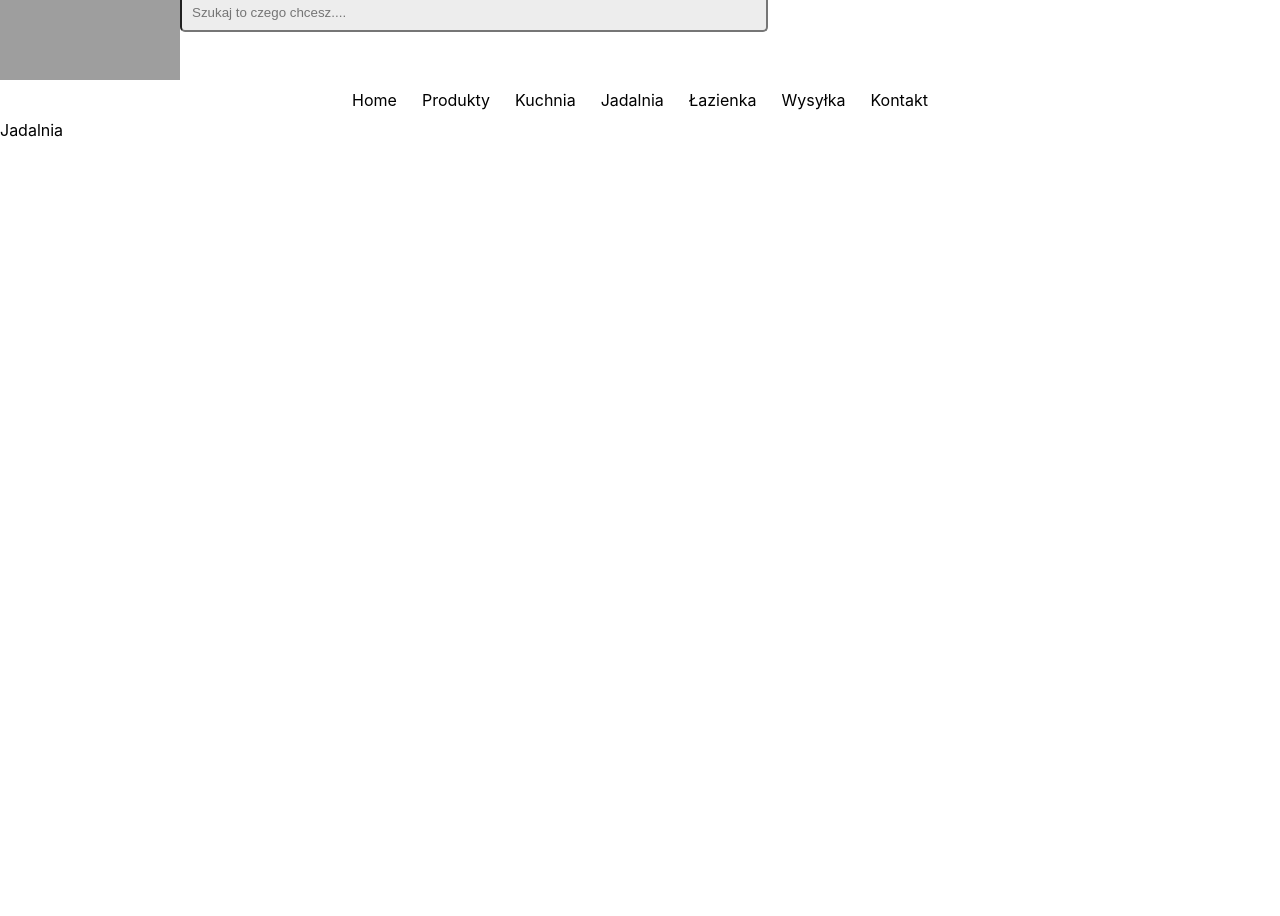
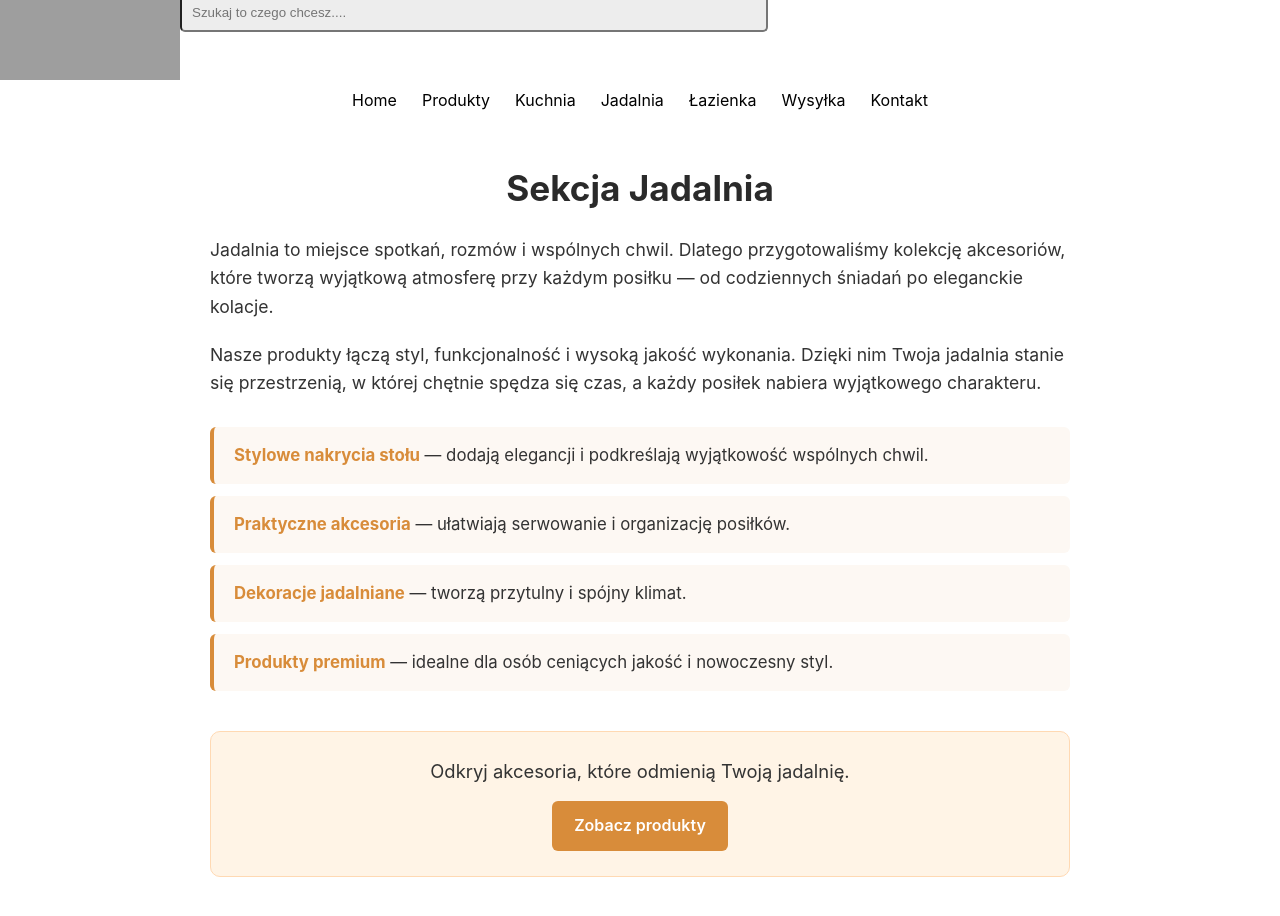
Before and after one commit to marcinoles87/my-app2, a React (Create React App) app: page /jadalnia in a window 1280 px wide. Shown: the part 124-1040 px from the top of the page. Before the commit the page ends 800 px from the top, so only its background shows below. Built offline with nearby package versions, Linux system fonts and the light colour scheme; grey boxes are pictures that could not be loaded.

Commit message:
add code

```diff
--- a/src/App.css
+++ b/src/App.css
@@ -524,6 +524,246 @@ i{
 
 }
 
+/*łazienka*/
+
+.bathroom-section {
+  max-width: 900px;
+  margin: 0 auto;
+  padding: 40px 20px;
+  font-family: "Inter", sans-serif;
+  color: #333;
+  line-height: 1.6;
+}
+
+.bathroom-section h2 {
+  font-size: 2.2rem;
+  font-weight: 700;
+  margin-bottom: 20px;
+  color: #1f1f1f;
+  text-align: center;
+}
+
+.bathroom-section p {
+  font-size: 1.1rem;
+  margin-bottom: 20px;
+}
+
+.bathroom-section ul {
+  list-style: none;
+  padding: 0;
+  margin: 30px 0;
+}
+
+.bathroom-section ul li {
+  background: #f4f7fa;
+  border-left: 4px solid #4aa3df;
+  padding: 15px 20px;
+  margin-bottom: 12px;
+  border-radius: 6px;
+  font-size: 1.05rem;
+  transition: background 0.3s ease;
+}
+
+.bathroom-section ul li:hover {
+  background: #e8f3fc;
+}
+
+.bathroom-section strong {
+  color: #4aa3df;
+}
+
+.bathroom-section .cta-box {
+  margin-top: 40px;
+  padding: 25px;
+  background: #eef7ff;
+  border-radius: 10px;
+  text-align: center;
+  border: 1px solid #cfe6ff;
+}
+
+.bathroom-section .cta-box p {
+  font-size: 1.15rem;
+  margin-bottom: 15px;
+}
+
+.bathroom-section .cta-box a {
+  display: inline-block;
+  padding: 12px 22px;
+  background: #4aa3df;
+  color: #fff;
+  border-radius: 6px;
+  text-decoration: none;
+  font-weight: 600;
+  transition: background 0.3s ease;
+}
+
+.bathroom-section .cta-box a:hover {
+  background: #3a8ac0;
+}
+
+/*jadalnia*/
+
+.dining-section {
+  max-width: 900px;
+  margin: 0 auto;
+  padding: 40px 20px;
+  font-family: "Inter", sans-serif;
+  color: #333;
+  line-height: 1.6;
+}
+
+.dining-section h2 {
+  font-size: 2.2rem;
+  font-weight: 700;
+  margin-bottom: 20px;
+  color: #2a2a2a;
+  text-align: center;
+}
+
+.dining-section p {
+  font-size: 1.1rem;
+  margin-bottom: 20px;
+}
+
+.dining-section ul {
+  list-style: none;
+  padding: 0;
+  margin: 30px 0;
+}
+
+.dining-section ul li {
+  background: #fdf8f3;
+  border-left: 4px solid #d88c3a;
+  padding: 15px 20px;
+  margin-bottom: 12px;
+  border-radius: 6px;
+  font-size: 1.05rem;
+  transition: background 0.3s ease;
+}
+
+.dining-section ul li:hover {
+  background: #fbeede;
+}
+
+.dining-section strong {
+  color: #d88c3a;
+}
+
+.dining-section .cta-box {
+  margin-top: 40px;
+  padding: 25px;
+  background: #fff4e6;
+  border-radius: 10px;
+  text-align: center;
+  border: 1px solid #ffd9b3;
+}
+
+.dining-section .cta-box p {
+  font-size: 1.15rem;
+  margin-bottom: 15px;
+}
+
+.dining-section .cta-box a {
+  display: inline-block;
+  padding: 12px 22px;
+  background: #d88c3a;
+  color: #fff;
+  border-radius: 6px;
+  text-decoration: none;
+  font-weight: 600;
+  transition: background 0.3s ease;
+}
+
+.dining-section .cta-box a:hover {
+  background: #bf772f;
+}
+
+
+/*kuchnia*/
+
+.kuchnia-img{
+  display: flex;
+  flex-direction: column;
+  align-items: center;
+  justify-content: center;
+  width: 100%;
+}
+
+.kitchen-section {
+  max-width: 900px;
+  margin: 0 auto;
+  padding: 40px 20px;
+  font-family: "Inter", sans-serif;
+  color: #333;
+  line-height: 1.6;
+}
+
+.kitchen-section h2 {
+  font-size: 2.2rem;
+  font-weight: 700;
+  margin-bottom: 20px;
+  color: #222;
+  text-align: center;
+}
+
+.kitchen-section p {
+  font-size: 1.1rem;
+  margin-bottom: 20px;
+}
+
+.kitchen-section ul {
+  list-style: none;
+  padding: 0;
+  margin: 30px 0;
+}
+
+.kitchen-section ul li {
+  background: #fafafa;
+  border-left: 4px solid #ff8c42;
+  padding: 15px 20px;
+  margin-bottom: 12px;
+  border-radius: 6px;
+  font-size: 1.05rem;
+  transition: background 0.3s ease;
+}
+
+.kitchen-section ul li:hover {
+  background: #fff3e6;
+}
+
+.kitchen-section strong {
+  color: #ff8c42;
+}
+
+.kitchen-section .cta-box {
+  margin-top: 40px;
+  padding: 25px;
+  background: #fff7f0;
+  border-radius: 10px;
+  text-align: center;
+  border: 1px solid #ffe0c2;
+}
+
+.kitchen-section .cta-box p {
+  font-size: 1.15rem;
+  margin-bottom: 15px;
+}
+
+.kitchen-section .cta-box a {
+  display: inline-block;
+  padding: 12px 22px;
+  background: #ff8c42;
+  color: #fff;
+  border-radius: 6px;
+  text-decoration: none;
+  font-weight: 600;
+  transition: background 0.3s ease;
+}
+
+.kitchen-section .cta-box a:hover {
+  background: #e6762f;
+}
+
 
 
 
--- a/src/pages/Jadalnia.jsx
+++ b/src/pages/Jadalnia.jsx
@@ -2,8 +2,49 @@ import React from 'react'
 
 function Jadalnia() {
   return (
-    <div>Jadalnia</div>
-  )
+
+    <section className="dining-section">
+      <h2>Sekcja Jadalnia</h2>
+
+      <p>
+        Jadalnia to miejsce spotkań, rozmów i wspólnych chwil. Dlatego
+        przygotowaliśmy kolekcję akcesoriów, które tworzą wyjątkową atmosferę
+        przy każdym posiłku — od codziennych śniadań po eleganckie kolacje.
+      </p>
+
+      <p>
+        Nasze produkty łączą styl, funkcjonalność i wysoką jakość wykonania.
+        Dzięki nim Twoja jadalnia stanie się przestrzenią, w której chętnie
+        spędza się czas, a każdy posiłek nabiera wyjątkowego charakteru.
+      </p>
+
+      <ul>
+        <li>
+          <strong>Stylowe nakrycia stołu</strong> — dodają elegancji i podkreślają
+          wyjątkowość wspólnych chwil.
+        </li>
+        <li>
+          <strong>Praktyczne akcesoria</strong> — ułatwiają serwowanie i
+          organizację posiłków.
+        </li>
+        <li>
+          <strong>Dekoracje jadalniane</strong> — tworzą przytulny i spójny klimat.
+        </li>
+        <li>
+          <strong>Produkty premium</strong> — idealne dla osób ceniących jakość
+          i nowoczesny styl.
+        </li>
+      </ul>
+
+      <div className="cta-box">
+        <p>Odkryj akcesoria, które odmienią Twoją jadalnię.</p>
+        <a href="#">Zobacz produkty</a>
+      </div>
+    </section>
+  );
 }
 
+
+
+
 export default Jadalnia
--- a/src/pages/Kuchnia.jsx
+++ b/src/pages/Kuchnia.jsx
@@ -1,8 +1,58 @@
 import React from 'react'
+
+import kuchnia from '../media/kuchnia.jpg'
 
 function Kuchnia() {
   return (
-    <div>Kuchnia</div>
+    <div className='kuchania-container'>
+      <div className='kuchnia-img'>
+        <img src={kuchnia} alt="" />
+      </div>
+      <div className='kuchania-opis'>
+        <section className="kitchen-section">
+      <h2>Sekcja Kuchnia</h2>
+
+      <p>
+        Twoja kuchnia zasługuje na akcesoria, które nie tylko świetnie wyglądają,
+        ale przede wszystkim ułatwiają codzienne gotowanie. W tej kategorii
+        znajdziesz produkty stworzone po to, by oszczędzać Twój czas, zwiększać
+        wygodę i dodawać elegancji każdemu posiłkowi.
+      </p>
+
+      <p>
+        Nasze akcesoria to połączenie wysokiej jakości materiałów, przemyślanego
+        designu i funkcjonalności, której potrzebujesz na co dzień. Niezależnie
+        od tego, czy przygotowujesz szybkie śniadanie, rodzinny obiad czy kolację
+        dla gości — tutaj znajdziesz narzędzia, które sprawią, że gotowanie stanie
+        się prostsze, szybsze i bardziej satysfakcjonujące.
+      </p>
+
+      <ul>
+        <li>
+          <strong>Niezawodne narzędzia kuchenne</strong> — usprawniają każdy etap
+          przygotowywania potraw.
+        </li>
+        <li>
+          <strong>Stylowe dodatki</strong> — podkreślają charakter Twojej kuchni.
+        </li>
+        <li>
+          <strong>Praktyczne organizery</strong> — pomagają utrzymać porządek bez
+          wysiłku.
+        </li>
+        <li>
+          <strong>Akcesoria premium</strong> — idealne dla wymagających miłośników
+          gotowania.
+        </li>
+      </ul>
+
+      <div className="cta-box">
+        <p>Odkryj akcesoria, które zmienią sposób, w jaki gotujesz.</p>
+        <a href="#">Zobacz produkty</a>
+      </div>
+    </section>
+      </div>
+
+    </div>
   )
 }
 
--- a/src/pages/Łazienka.jsx
+++ b/src/pages/Łazienka.jsx
@@ -2,7 +2,47 @@ import React from 'react'
 
 function Łazienka() {
   return (
-    <div>Łazienka</div>
+        <section className="bathroom-section">
+      <h2>Sekcja Łazienka</h2>
+
+      <p>
+        Łazienka to przestrzeń, w której liczy się komfort, porządek i styl.
+        Dlatego przygotowaliśmy kolekcję akcesoriów, które pomagają stworzyć
+        funkcjonalne i eleganckie wnętrze — niezależnie od tego, czy urządzasz
+        małą łazienkę, czy przestronny pokój kąpielowy.
+      </p>
+
+      <p>
+        Nasze produkty łączą nowoczesny design, trwałe materiały i praktyczne
+        rozwiązania, które ułatwiają codzienne rytuały. Od organizacji kosmetyków,
+        przez akcesoria do pielęgnacji, aż po dodatki tworzące wyjątkowy klimat —
+        tutaj znajdziesz wszystko, czego potrzebujesz.
+      </p>
+
+      <ul>
+        <li>
+          <strong>Praktyczne organizery łazienkowe</strong> — pomagają utrzymać
+          porządek i wygodę.
+        </li>
+        <li>
+          <strong>Stylowe dodatki</strong> — tworzą spójny i elegancki wygląd
+          wnętrza.
+        </li>
+        <li>
+          <strong>Akcesoria do pielęgnacji</strong> — podnoszą komfort codziennych
+          rytuałów.
+        </li>
+        <li>
+          <strong>Produkty premium</strong> — idealne dla osób ceniących jakość
+          i nowoczesny styl.
+        </li>
+      </ul>
+
+      <div className="cta-box">
+        <p>Odkryj akcesoria, które odmienią Twoją łazienkę.</p>
+        <a href="#">Zobacz produkty</a>
+      </div>
+    </section>
   )
 }
 
```
